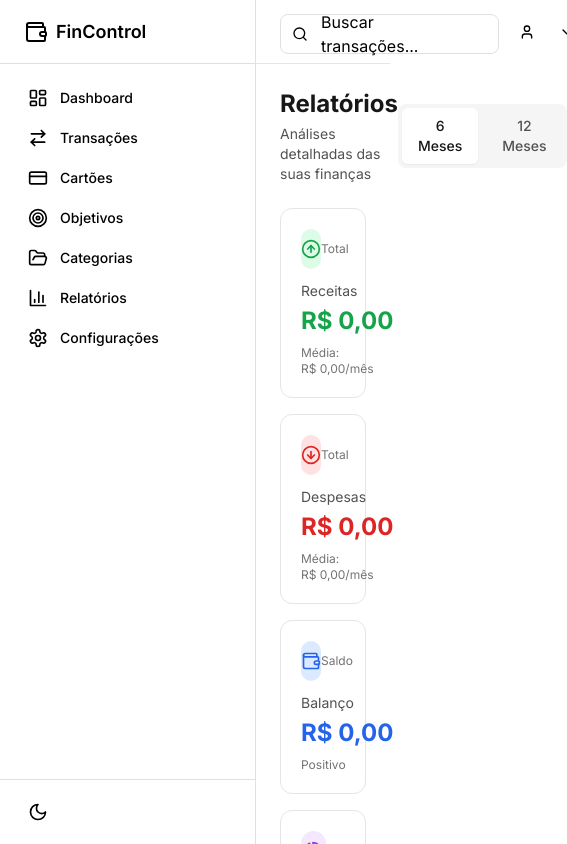
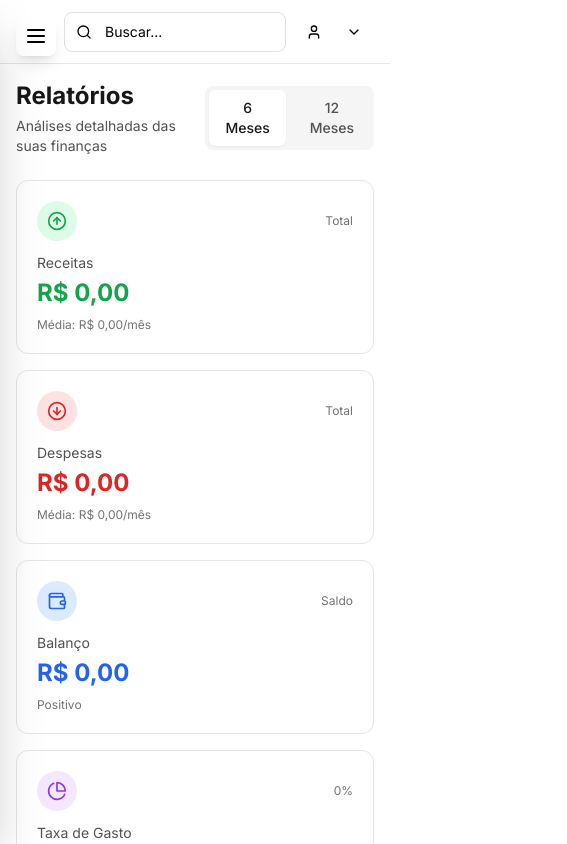
Before and after one commit to Peflisdi/Poupai, a Next.js app: page /reports in a window 390 px wide. Shown: the top 844 px of the page, 567 px wide, since content can reach past the window. Built offline with nearby package versions, Linux system fonts and the light colour scheme; no server answers.

Commit message:
fix: Remove sidebar transparency and allow cross-month card dates

```diff
--- a/src/app/(dashboard)/layout.tsx
+++ b/src/app/(dashboard)/layout.tsx
@@ -6,8 +6,8 @@
     <div className="min-h-screen bg-background-primary">
       <Sidebar />
       <Header />
-      <main className="ml-64 pt-16">
-        <div className="p-6">{children}</div>
+      <main className="pt-16 lg:ml-64">
+        <div className="p-4 sm:p-6">{children}</div>
       </main>
     </div>
   );
--- a/src/components/categories/CategoryModal.tsx
+++ b/src/components/categories/CategoryModal.tsx
@@ -187,13 +187,13 @@
             <label className="block text-sm font-medium text-neutral-700 dark:text-neutral-300 mb-2">
               Ícone
             </label>
-            <div className="grid grid-cols-8 gap-2">
+            <div className="grid grid-cols-4 sm:grid-cols-6 md:grid-cols-8 gap-2">
               {CATEGORY_ICONS.map((icon) => (
                 <button
                   key={icon}
                   type="button"
                   onClick={() => setFormData({ ...formData, icon })}
-                  className={`p-3 text-2xl rounded-lg border-2 transition-all hover:scale-110 ${
+                  className={`p-3 text-2xl rounded-lg border-2 transition-all hover:scale-110 flex items-center justify-center ${
                     formData.icon === icon
                       ? "border-blue-500 bg-blue-50 dark:bg-blue-900/20"
                       : "border-neutral-200 dark:border-neutral-700 hover:border-neutral-300 dark:hover:border-neutral-600"
@@ -211,7 +211,7 @@
               <Palette className="w-4 h-4" />
               Cor
             </label>
-            <div className="grid grid-cols-8 gap-2">
+            <div className="grid grid-cols-4 sm:grid-cols-6 md:grid-cols-8 gap-2">
               {CATEGORY_COLORS.map((color) => (
                 <button
                   key={color}
--- a/src/components/layout/Header.tsx
+++ b/src/components/layout/Header.tsx
@@ -32,15 +32,16 @@
   }, [showUserMenu]);
 
   return (
-    <header className="fixed left-64 right-0 top-0 z-10 h-16 border-b border-neutral-200 dark:border-neutral-800 bg-white dark:bg-neutral-950">
-      <div className="flex h-full items-center justify-between px-6">
+    <header className="fixed left-0 right-0 top-0 z-30 h-16 border-b border-neutral-200 bg-white dark:border-neutral-800 dark:bg-neutral-950 lg:left-64">
+      <div className="flex h-full items-center justify-between px-4 lg:px-6">
         {/* Search */}
-        <div className="flex-1 max-w-md">
+        <div className="flex-1 max-w-md ml-12 lg:ml-0">
           <button onClick={open} className="w-full text-left">
             <div className="relative">
               <Search className="absolute left-3 top-1/2 h-4 w-4 -translate-y-1/2 text-text-tertiary" />
-              <div className="h-10 w-full rounded-lg border border-border-primary bg-background-primary pl-10 pr-20 flex items-center text-text-tertiary hover:border-border-secondary transition-colors">
-                Buscar transações...
+              <div className="h-10 w-full rounded-lg border border-border-primary bg-background-primary pl-10 pr-4 sm:pr-20 flex items-center text-text-tertiary hover:border-border-secondary transition-colors text-sm">
+                <span className="hidden sm:inline">Buscar transações...</span>
+                <span className="sm:hidden">Buscar...</span>
               </div>
               <kbd className="absolute right-3 top-1/2 -translate-y-1/2 hidden sm:inline-flex h-5 select-none items-center gap-1 rounded border border-border-primary bg-background-secondary px-1.5 font-mono text-[10px] font-medium text-text-tertiary">
                 <span className="text-xs">⌘</span>K
--- a/src/components/layout/Sidebar.tsx
+++ b/src/components/layout/Sidebar.tsx
@@ -1,5 +1,6 @@
 "use client";
 
+import { useState } from "react";
 import Link from "next/link";
 import { usePathname } from "next/navigation";
 import {
@@ -11,6 +12,8 @@
   BarChart3,
   Settings,
   Wallet,
+  Menu,
+  X,
 } from "lucide-react";
 import { cn } from "@/lib/utils";
 import { ThemeToggle } from "./ThemeToggle";
@@ -55,18 +58,45 @@
 
 export function Sidebar() {
   const pathname = usePathname();
+  const [isOpen, setIsOpen] = useState(false);
+
+  const closeSidebar = () => setIsOpen(false);
 
   return (
-    <aside className="fixed left-0 top-0 h-full w-64 border-r border-border-primary bg-background-secondary">
-      <div className="flex h-full flex-col">
+    <>
+      {/* Mobile Menu Button */}
+      <button
+        onClick={() => setIsOpen(!isOpen)}
+        className="fixed left-4 top-4 z-50 flex items-center justify-center rounded-lg bg-background-secondary p-2 text-text-primary shadow-lg lg:hidden"
+        aria-label="Toggle menu"
+      >
+        {isOpen ? <X className="h-6 w-6" /> : <Menu className="h-6 w-6" />}
+      </button>
+
+      {/* Overlay */}
+      {isOpen && (
+        <div
+          className="fixed inset-0 z-40 bg-black/80 lg:hidden"
+          onClick={closeSidebar}
+        />
+      )}
+
+      {/* Sidebar */}
+      <aside
+        className={cn(
+          "fixed left-0 top-0 z-50 h-full w-64 border-r border-border-primary bg-white dark:bg-neutral-950 transition-transform duration-300 lg:translate-x-0 shadow-2xl lg:shadow-none",
+          isOpen ? "translate-x-0" : "-translate-x-full"
+        )}
+      >
+        <div className="flex h-full flex-col bg-white dark:bg-neutral-950">
           {/* Logo */}
-        <div className="flex h-16 items-center gap-2 border-b border-border-primary px-6">
+          <div className="flex h-16 items-center gap-2 border-b border-border-primary px-6 bg-white dark:bg-neutral-950">
             <Wallet className="h-6 w-6 text-text-primary" />
             <span className="text-lg font-semibold text-text-primary">FinControl</span>
           </div>
 
           {/* Navigation */}
-        <nav className="flex-1 space-y-1 p-4">
+          <nav className="flex-1 space-y-1 overflow-y-auto p-4">
             {menuItems.map((item) => {
               const Icon = item.icon;
               const isActive = pathname === item.href;
@@ -75,6 +105,7 @@
                 <Link
                   key={item.href}
                   href={item.href}
+                  onClick={closeSidebar}
                   className={cn(
                     "flex items-center gap-3 rounded-lg px-3 py-2 text-sm font-medium transition-colors",
                     isActive
@@ -95,5 +126,6 @@
           </div>
         </div>
       </aside>
+    </>
   );
 }
--- a/src/components/reports/BarChart.tsx
+++ b/src/components/reports/BarChart.tsx
@@ -9,13 +9,13 @@
   const maxValue = Math.max(...data.map((d) => d.value));
 
   return (
-    <div className="w-full" style={{ height }}>
-      <div className="flex items-end justify-between gap-2 h-full pb-8">
+    <div className="w-full overflow-x-auto" style={{ height }}>
+      <div className="flex items-end justify-between gap-2 sm:gap-4 h-full pb-8 min-w-max sm:min-w-0">
         {data.map((item, index) => {
           const percentage = maxValue > 0 ? (item.value / maxValue) * 100 : 0;
 
           return (
-            <div key={index} className="flex-1 flex flex-col items-center gap-2">
+            <div key={index} className="flex-1 flex flex-col items-center gap-2 min-w-[60px] sm:min-w-0">
               {/* Bar */}
               <div className="w-full flex flex-col justify-end" style={{ height: height - 60 }}>
                 <div
@@ -34,7 +34,7 @@
               </div>
 
               {/* Label */}
-              <span className="text-xs text-neutral-600 dark:text-neutral-400 text-center truncate w-full">
+              <span className="text-xs text-neutral-600 dark:text-neutral-400 text-center truncate w-full max-w-[80px] sm:max-w-none">
                 {item.label}
               </span>
             </div>
```
Also changed, not shown: src/lib/validations.ts (+0 -8 lines). Lines whose indentation alone changed are shown as unchanged.
